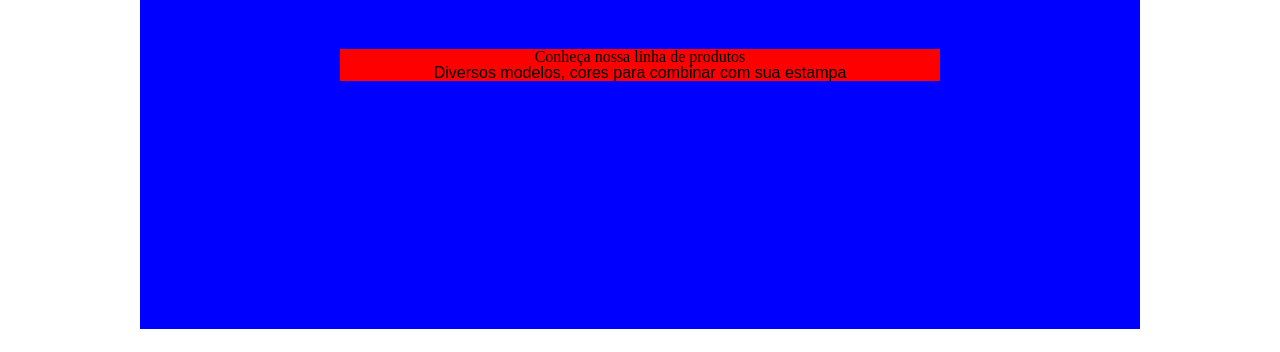
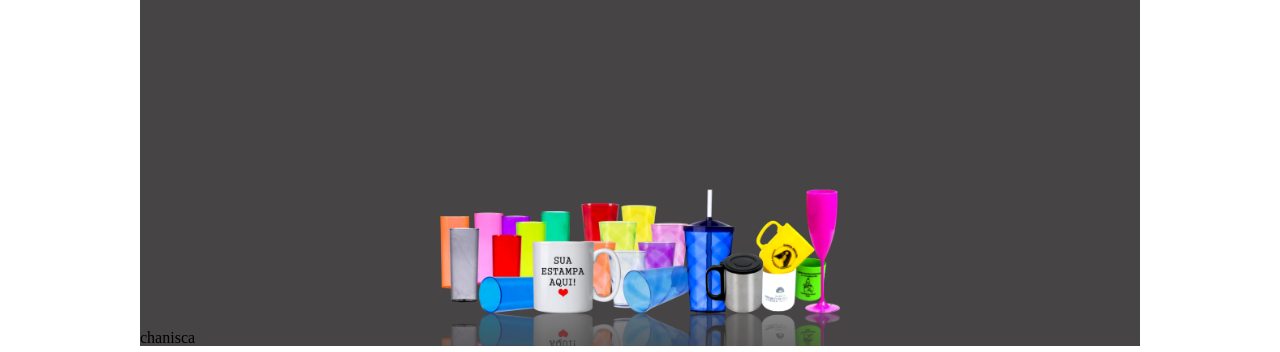
Before and after one commit to matzygoncalves/afv-personalizados-website, a plain HTML site: page index.html in a window 1280 px wide. Shown: the part 71-423 px from the top of the page. Drawn offline with Linux system fonts and the light colour scheme.

Commit message:
ico add, tel add, coreção de texto

```diff
--- a/index.html
+++ b/index.html
@@ -4,7 +4,8 @@
         <meta charset="UTF-8">
         <meta http-equiv="X-UA-Compatible" content="IE=edge,Chrome=1">
         <meta name="viewport" content="width=device-width, initial-scale=1.0">
-        <title>A.F.V Brindes e Personalizados</title>
+        <title>A.F.V Personalizados</title>
+        <link rel="icon" type="image/x-icon" href="/fotos/LOGO-1.ico">
         <link rel="stylesheet" href="./style/style.css">
     <head>
     <body>
@@ -34,18 +35,15 @@
 
         </header>
         <section class="banner">
-            <div>
-                <h1>Conheça nossa linha de produtos</h1>
-                <p>Diversos modelos, cores para combinar com sua estampa</p>
-            </div>
+
             <img src="./fotos/banner-copos-e-canecas.jpeg">
-
+            <h1>chanisca</h1>
         </section>
         <section id="jateamento" class="camisetas-jateamento">
             <img class='img-camiseta' src="./fotos/Jateamento.jpeg">
              <div class="content-camiseta">
                 <h1>Crie seu próprio copo, caneca ou taça</h1>
-                <p>Estelize da forma que você desejar. Você pensa, nós criamos</p>
+                <p>Estilize da forma que você desejar. Você pensa, nós criamos</p>
                 <a href="https://api.whatsapp.com/send?phone=5513988138032&text=Ol%C3%A1%2C%20gostari
                 a%20de%20saber%20mais%20sobre%20o%20jateamento%20de%20copos%2C%20ta%C3%A7as%20e%20canecas.">
                     <button><img class="logo-whats" src="./fotos/whatsapp.png">
@@ -54,7 +52,7 @@
                 </a>
             </div>
         </section>
-        <section class="camisetas-jateamento camiseta2">
+        <section id="camisetas" class="camisetas-jateamento camiseta2">
             <img class='img-camiseta img2' src="./fotos/02.jpg">
             <div class="content-camiseta">
                 <h1>Estampas em camisetas</h1>
@@ -62,7 +60,7 @@
                 <a href="https://api.whatsapp.com/send?phone=5513988138032&text=Ol%C3%A1%2C%20gostaria%20de%20saber%20mais%20sobre%20as%20estampas%20na%20camisetas."><button><img class="logo-whats" src="./fotos/whatsapp.png">Saiba Mais</button></a>
             </div>
         </section>
-        <section class="copos">
+        <section id="services" class="copos">
             <h1>Nossos Serviços</h1>
             <div id="copos">
                 <div>
@@ -114,7 +112,8 @@
             <div class="responsivity-contact">
                 <div>
                     <h1>Venha até nós</h1>
-                    <p class="address" style="font-size:18px;">R: Odair Muler de Azevedo Marquês, Nº 379</p>
+                    <p class="address" style="font-size:18px; margin-bottom:20px;">R: Odair Muler de Azevedo Marquês, Nº 379</p>
+                    <p class="address" style="font-size:18px; margin-top:10px;">Cel: 13 98813 8032 </p>
                 </div>
             </div>
 
--- a/style/style.css
+++ b/style/style.css
@@ -130,6 +130,7 @@ table {
 
 * {
   box-sizing: border-box;
+  scroll-behavior: smooth;
 }
 
 
@@ -337,22 +338,13 @@ text-decoration: none;
   width: 100%;
   max-width:1000px;
   margin: auto;
-  height: 400px;
-  background-color:blue;
-  overflow: hidden;
+ max-height: 4000px;
+  background-color:rgb(70, 68, 68);
 
+overflow: hidden;
 
 }
-.banner div  {
 
-  width: 60%;
-  margin:auto;
-  text-align: center;
-  background-color: red;
-  position: relative;
-  top: 30%;
-
-}
 
 .banner img {
 
@@ -360,8 +352,9 @@ text-decoration: none;
   width: 80%;
   display:block;
   margin: auto;
-  margin-top: 40%;
+  margin-top: 20%;
   max-width:400px;
+ transform: translateY(30%)
 
 }
 
@@ -485,10 +478,7 @@ footer p {
   width: 80%;
   min-width: 850px;
   max-width:1000px;
-  height: 400px;
-  background-repeat: no-repeat;
-  background-size:contain;
-  background-position: center center;
+
 
 
 
```
Also changed, not shown: fotos/LOGO-1.ico (added).
